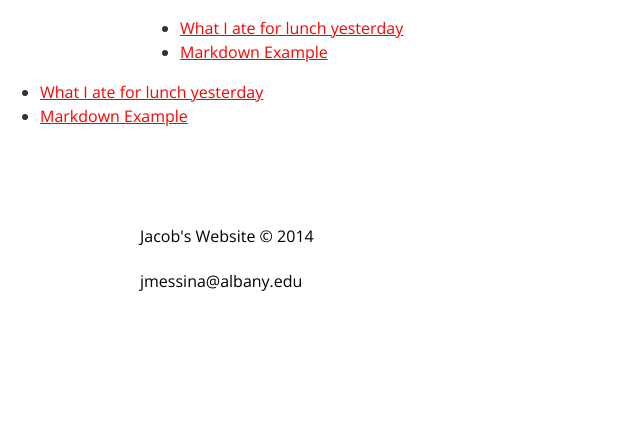
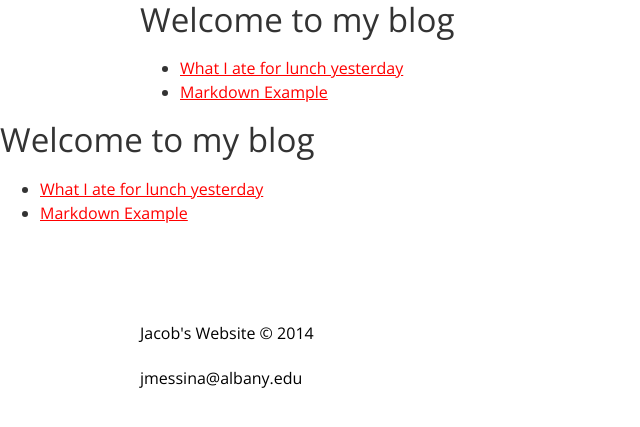
Before and after one commit to jmessina1121/jmessina1121.github.io, a Jekyll site: the page built from blog.html, in a window 1280 px wide. Shown: the top 427 px of the page, without its empty margins (0-640 px from the left). Built offline with Jekyll 4.4.1, drawn with Linux system fonts in a browser that asks for light colours.

Commit message:
added header to bbog page

```diff
--- a/blog.html
+++ b/blog.html
@@ -2,7 +2,7 @@
 title: blog
 layout: default
 ---
-
+<h1>Welcome to my blog</h1>
 <ul>
   {% for post in site.posts %}
     <li>
```
